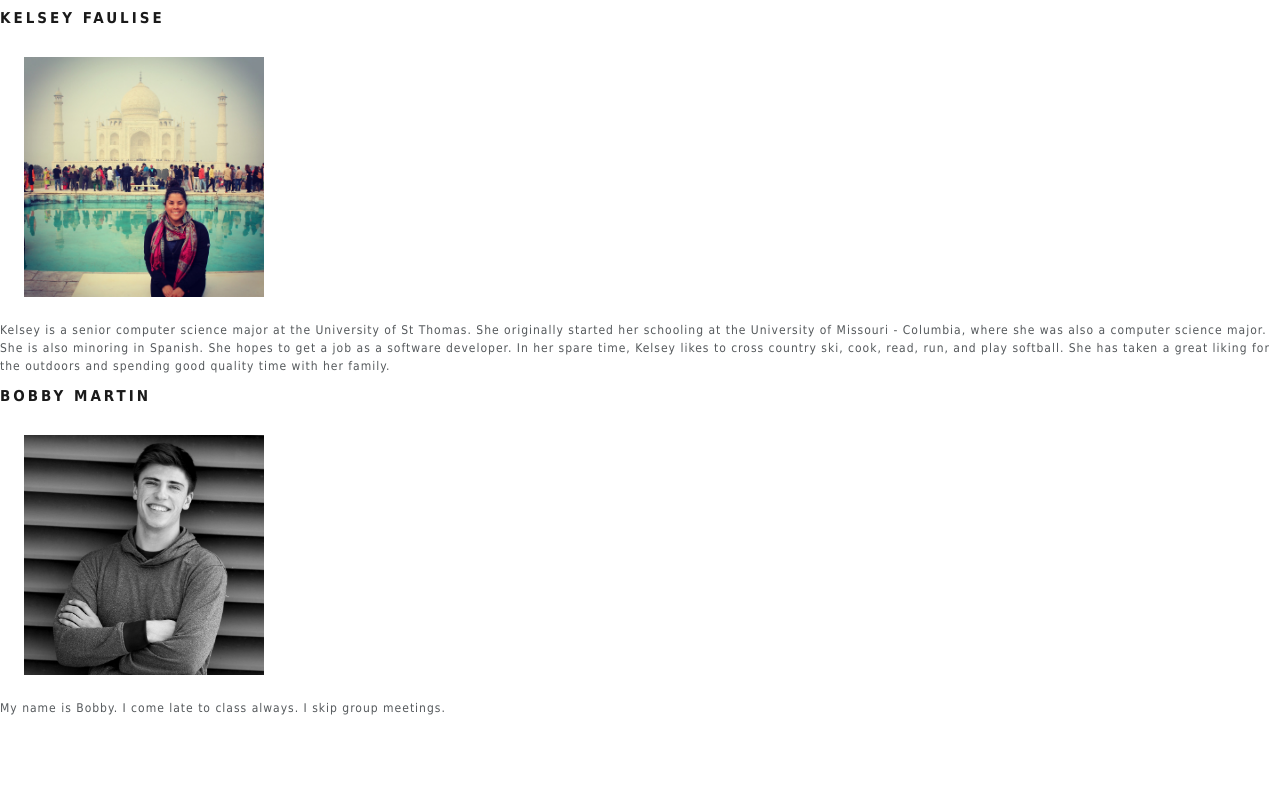
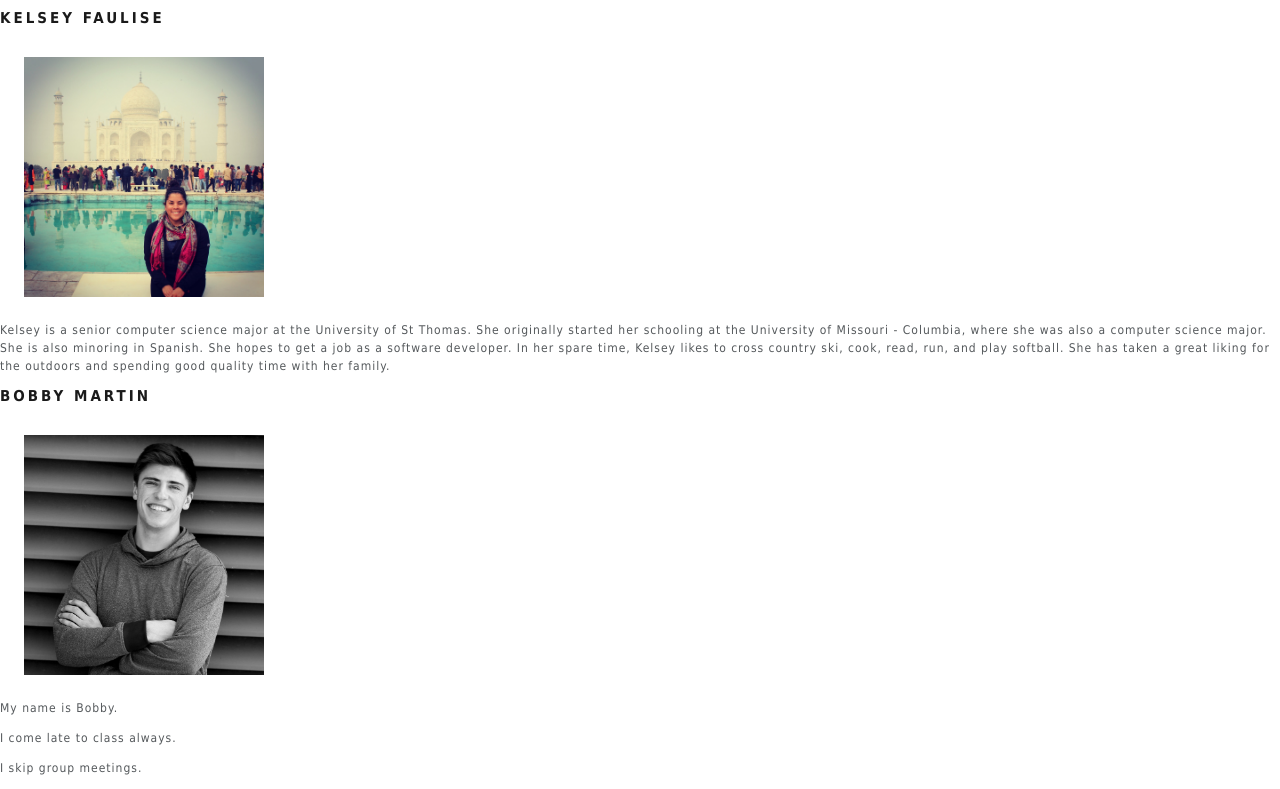
Before and after one commit to martibobby/group-chat, a website: page public/about.html in a window 1280 px wide. Shown: the part 869-1658 px from the top of the page. Before the commit the page ends 1598 px from the top, so only its background shows below. Drawn offline with nearby package versions, Linux system fonts and the light colour scheme.

Commit message:
fix haiku

```diff
--- a/public/about.html
+++ b/public/about.html
@@ -56,10 +56,9 @@
 
       <h4>Bobby Martin</h4>
       <img src="./images/bobby.jpg" alt="Bobby Martin">
-      <p>My name is Bobby.
-         I come late to class always.
-         I skip group meetings.
-      </p>
+      <p>My name is Bobby.</p>
+      <p>I come late to class always.</p>
+      <p>I skip group meetings.</p>
 
 
 
```
